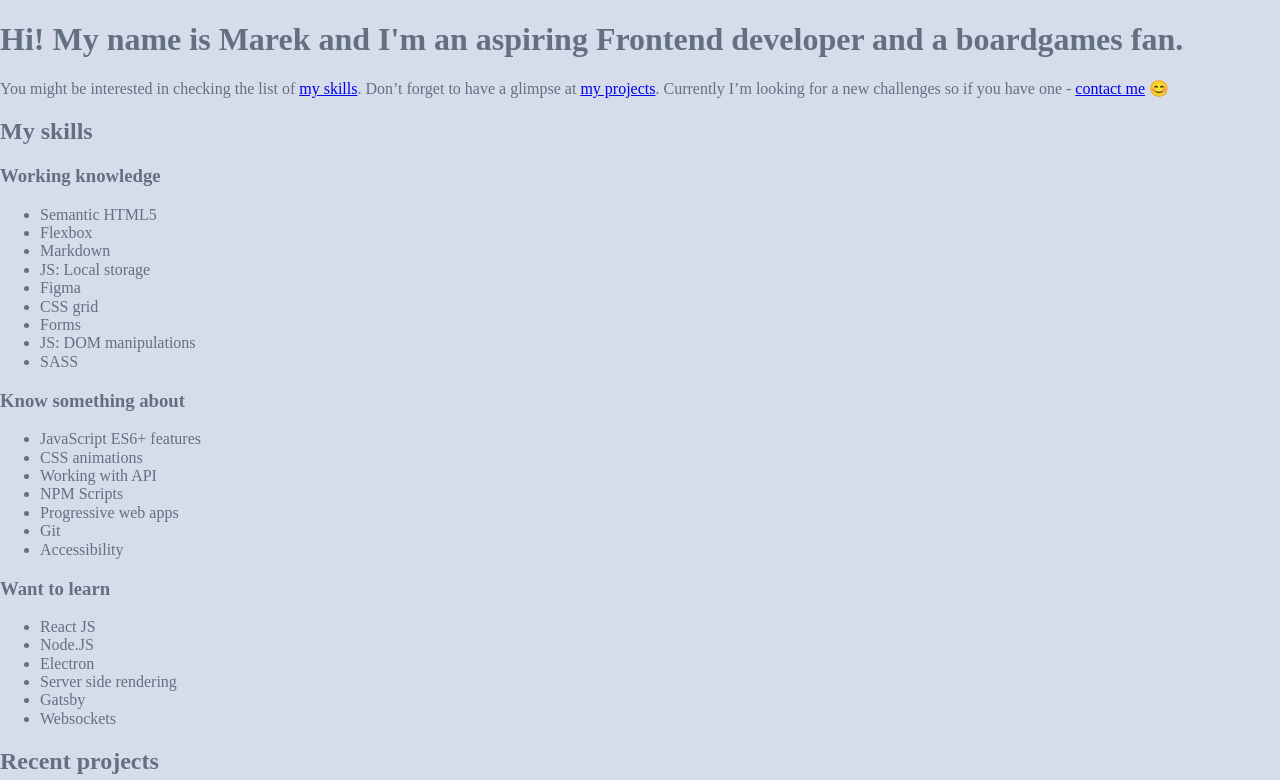
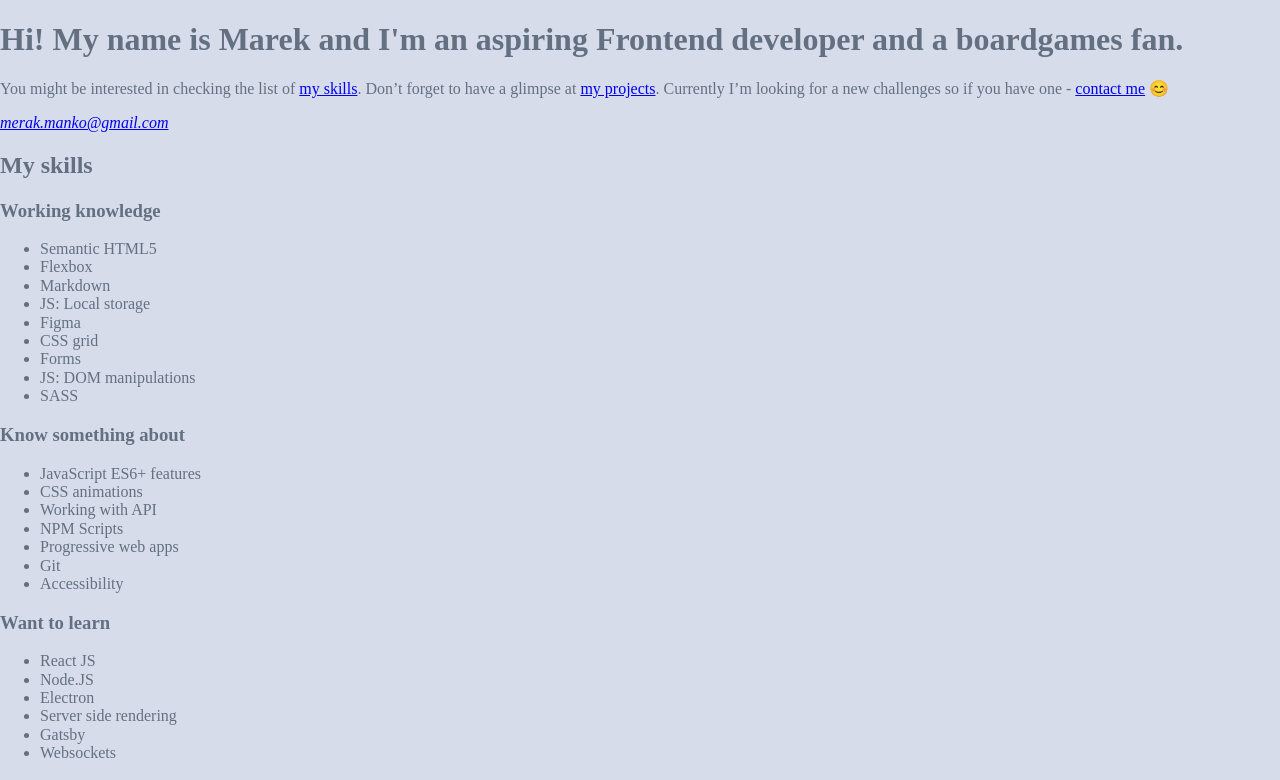
Before and after one commit to mankom/mankom.github.io, a website: page src/content/index.html in a window 1280 px wide. Shown: the top 780 px of the page. Drawn offline with nearby package versions, Linux system fonts and the light colour scheme; files that its build step writes are made by us from their sources; no server answers.

Commit message:
feat: add email address in section me

```diff
--- a/src/content/index.html
+++ b/src/content/index.html
@@ -36,6 +36,7 @@
       to have a glimpse at <a class="me__link" href="#my-projects">my projects</a>. Currently I’m looking for a new challenges so
       if you have one - <a class="me__link" href="#contact">contact me</a> 😊
     </p>
+    <address class="me__email"><a class="me__link" href="mailto:merak.manko@gmail.com">merak.manko@gmail.com</a></address>
   </section>
 
   <section id="my-skills" class="my-skills">
```
